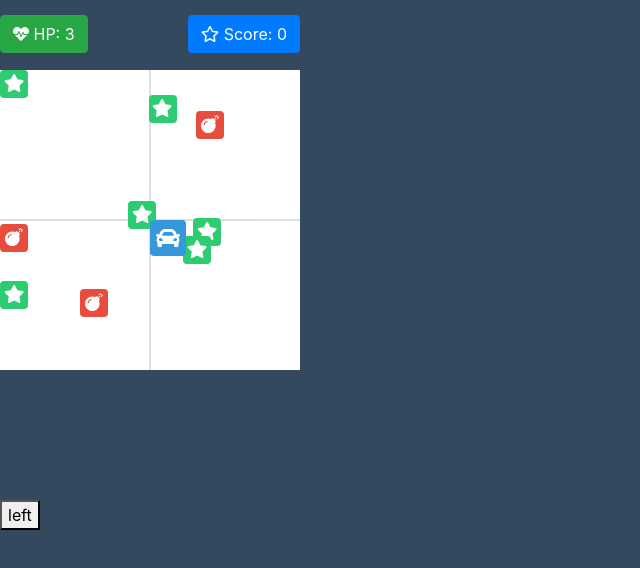
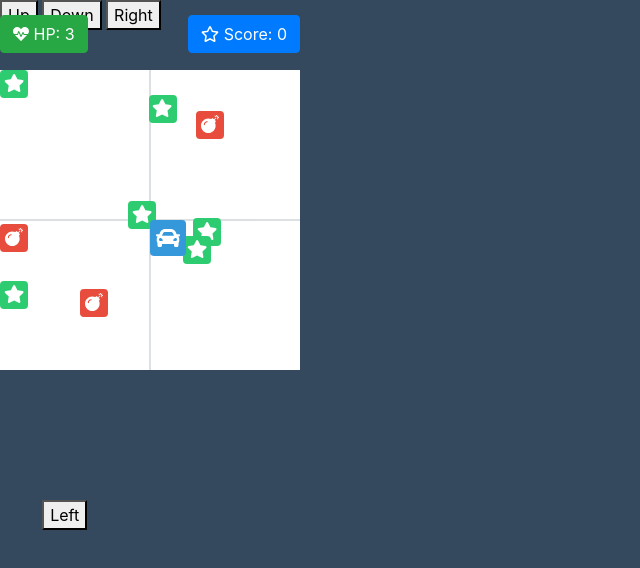
Before and after one commit to mickozak/Game-Car, a plain HTML site: page index.html in a window 1280 px wide. Shown: the whole page, without its empty margins (0-640 px from the left). Drawn offline with nearby package versions, Linux system fonts and the light colour scheme.

Commit message:
Update index.html

```diff
--- a/index.html
+++ b/index.html
@@ -12,7 +12,7 @@
     <title>Game Car</title>
 </head>
 <body>
-
+<div class="content-main">
 <div class="viewport status">
     <button class="btn btn-success">
         <i class="fas fa-heartbeat"></i> HP: <span id="hp"></span>
@@ -31,9 +31,19 @@
     <div id="game" class="content">
     </div>
 </div>
-<button class="button-left">left</button>
+
+<div class="button-container">
+    <button class="button-top">Up</button>
+    <button class="button-left">Left</button>
+    <button class="button-bottom">Down</button>
+    <button class="button-right">Right</button>
+</div>
 
 
+
+
+
+</div>
 <script src="js/jquery-3.3.1.min.js"></script>
 <script src="js/bootstrap.bundle.js"></script>
 <script defer src="https://use.fontawesome.com/releases/v5.0.10/js/all.js" integrity="sha384-slN8GvtUJGnv6ca26v8EzVaR9DC58QEwsIk9q1QXdCU8Yu8ck/tL/5szYlBbqmS+" crossorigin="anonymous"></script>
```
